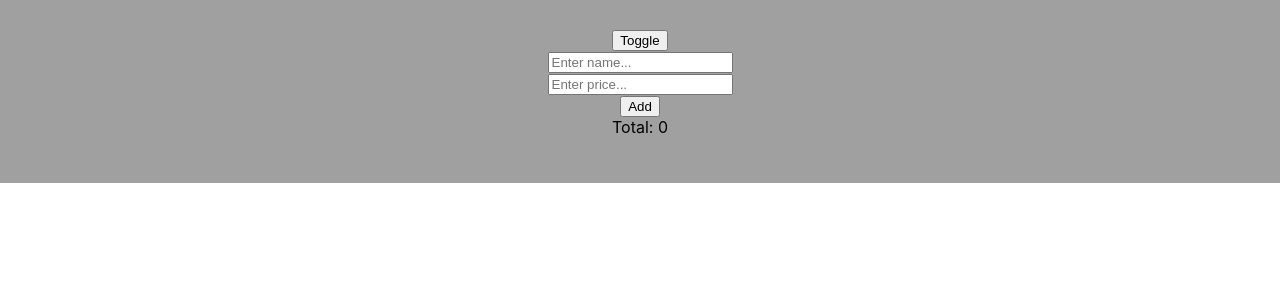
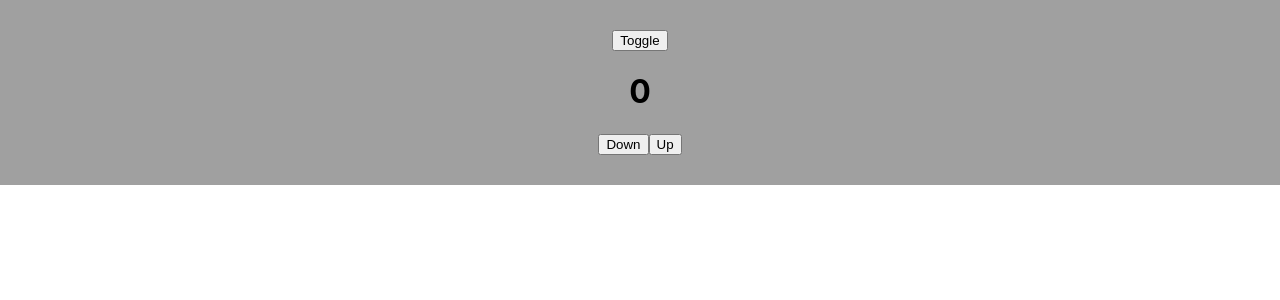
Before and after one commit to tranducmanh235/hooks_f8, a React (Create React App) app: page / in a window 1280 px wide. Both pictures are taken after a click on the button "Toggle". Shown: the top 300 px of the page. Built offline with nearby package versions, Linux system fonts and the light colour scheme.

Commit message:
hooks useReducer() introduction

```diff
--- a/src/App.js
+++ b/src/App.js
@@ -10,7 +10,8 @@ import { useState } from "react";
 // import HooksUseRef from "./components/hooksMore/HooksUseRef";
 // import MemoReact from "./components/more/MemoReact";
 // import HooksUseCallback from "./components/hooksMore/HooksUseCallback";
-import HooksUseMemo from "./components/hooksMore/HooksUseMemo";
+// import HooksUseMemo from "./components/hooksMore/HooksUseMemo";
+import HooksUseReducer from "./components/hooksMore/HooksUseReducer";
 
 function App() {
     const [show, setShow] = useState(false);
@@ -44,8 +45,11 @@ function App() {
                 {/* <button onClick={() => setShow(!show)}>Toggle</button>
                 {show && <HooksUseCallback />} */}
 
+                {/* <button onClick={() => setShow(!show)}>Toggle</button>
+                {show && <HooksUseMemo />} */}
+
                 <button onClick={() => setShow(!show)}>Toggle</button>
-                {show && <HooksUseMemo />}
+                {show && <HooksUseReducer />}
             </div>
         </div>
     );
--- /dev/null
+++ b/src/components/hooksMore/HooksUseReducer.js
@@ -0,0 +1,58 @@
+import React, { useState, useReducer } from "react";
+
+/**
+ * useReducer lam duoc <--> useState cung lam duoc
+ * useReducer: khi data phuc tap
+ * -------------------------------------------
+ * useState: khi data don gian
+ */
+
+/** useState
+ * - init state: 0
+ * - actions: Up (state + 1) / Down (state - 1)
+ *
+ *
+ ** useReducer
+ * - init state: 0
+ * - actions: Up (state + 1) / Down (state - 1)
+ * - reducer
+ * - dispatch (kich hoat 1 action)
+ */
+
+const initState = 0;
+
+// actions
+const UP_ACTION = "up";
+const DOWN_ACTION = "down";
+
+// reducer
+const reducer = (state, action) => {
+    console.log("reducer running ... ");
+    switch (action) {
+        case UP_ACTION:
+            return state + 1;
+        // break;
+
+        case DOWN_ACTION:
+            return state - 1;
+        // break;
+
+        default:
+            throw new Error("Invalid action");
+        // break;
+    }
+};
+
+const HooksUseReducer = () => {
+    const [count, dispatch] = useReducer(reducer, initState);
+
+    return (
+        <div>
+            <h1>{count}</h1>
+            <button onClick={() => dispatch(DOWN_ACTION)}>Down</button>
+            <button onClick={() => dispatch(UP_ACTION)}>Up</button>
+        </div>
+    );
+};
+
+export default HooksUseReducer;
```
